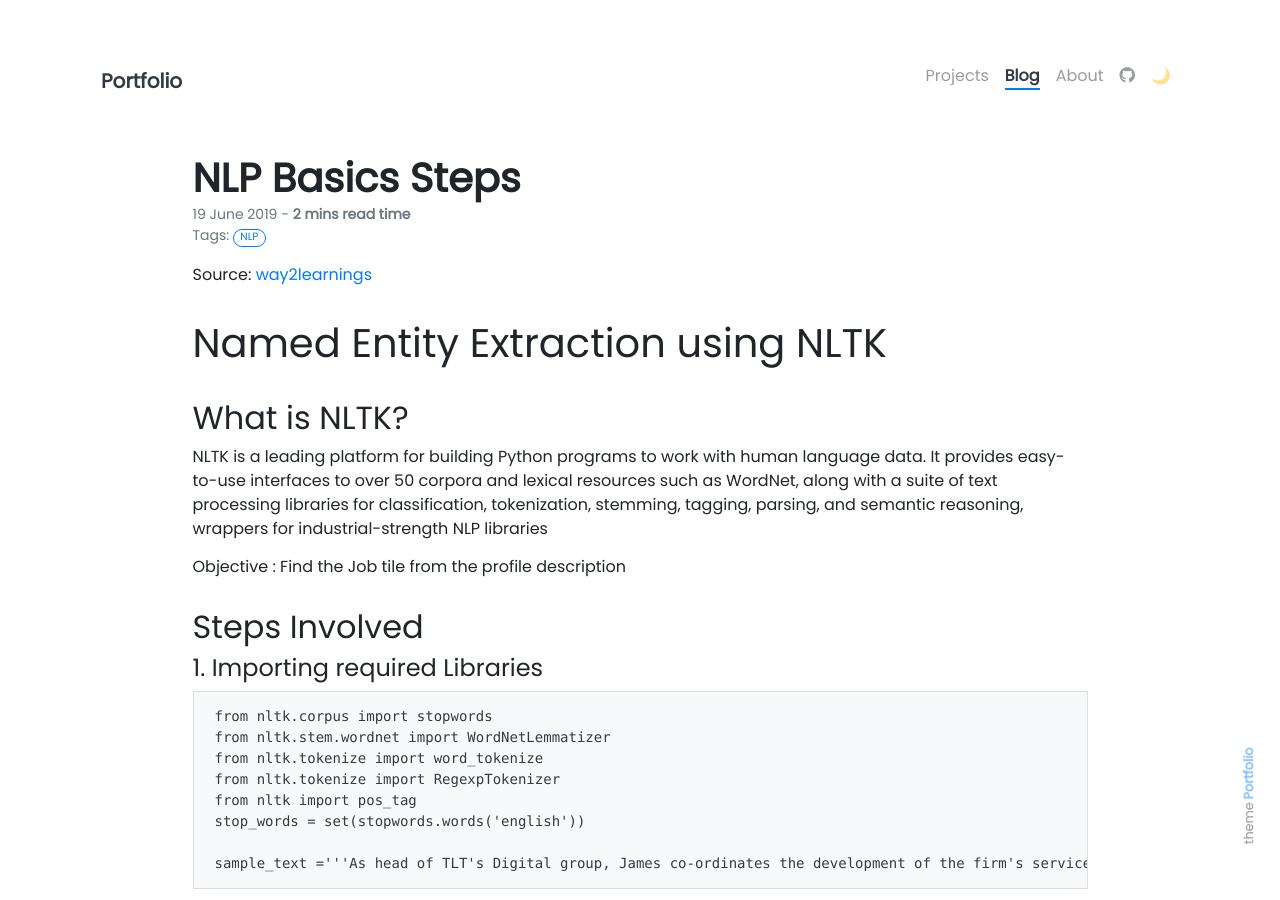
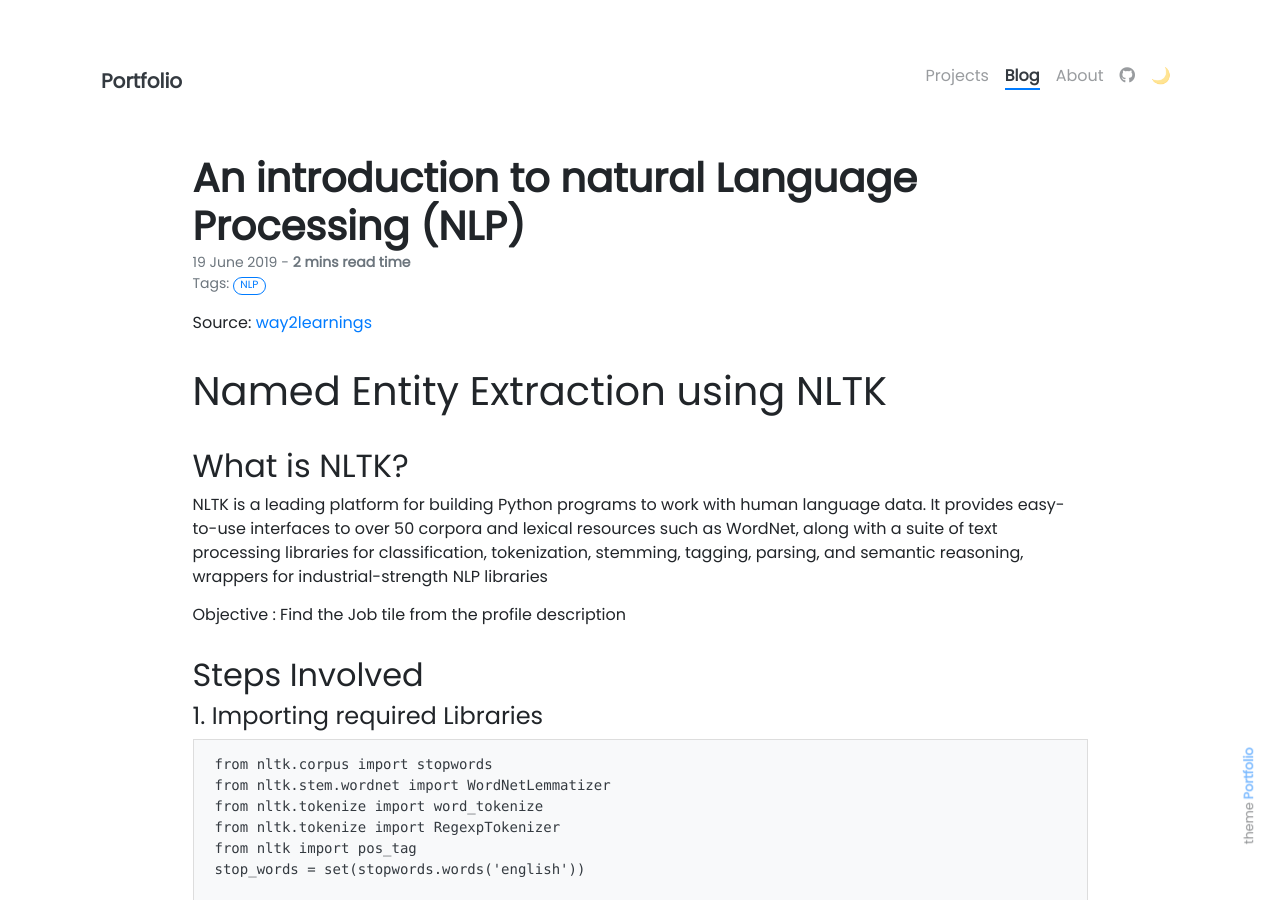
Before and after one commit to dhamodharanrk/portfolio, a Jekyll site: the page built from _posts/2019-06-19-nlp-basics.md, in a window 1280 px wide and 900 px high. Built offline with Jekyll 4.4.1, drawn with Linux system fonts in a browser that asks for light colours; nearby versions of some CDN libraries; our own code applies the rules of GitHub Pages for plain Markdown files.

Commit message:
Update 2019-06-19-nlp-basics.md

```diff
--- a/_posts/2019-06-19-nlp-basics.md
+++ b/_posts/2019-06-19-nlp-basics.md
@@ -1,9 +1,9 @@
 ---
-title: NLP Basics Steps
+title: An introduction to natural Language Processing (NLP)
 tags: [NLP]
 style: fill
 color: dark
-description: All about basic NLP Steps
+description: A basic introduction covers basic steps involved in NLP
 ---
 
 Source: [way2learnings](https://sites.google.com/view/way2learnings/nlp)
```
